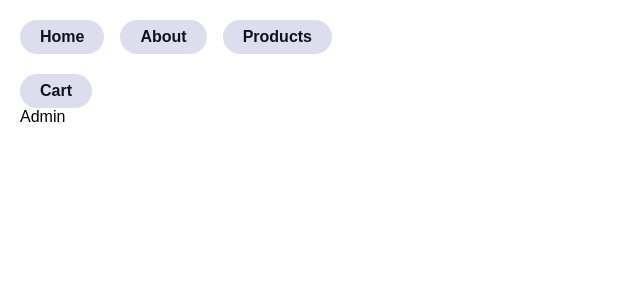
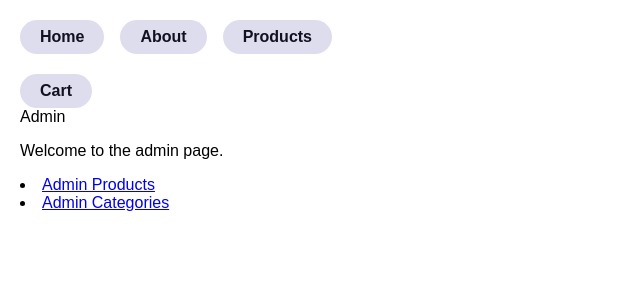
Before and after one commit to prae-mai/IERG4210-Project, a React (Create React App) app in the folder client/: page /admin in a window 1280 px wide. Shown: the top 300 px of the page, without its empty margins (0-640 px from the left). Built offline with nearby package versions, Linux system fonts and the light colour scheme; no server answers.

Commit message:
Add main Admin page

```diff
--- a/client/src/App.js
+++ b/client/src/App.js
@@ -10,6 +10,7 @@ import CartPreviewOverlay from "./shoppingcart/CartPreviewOverlay";
 import Home from "./pages/Home";
 import About from "./pages/About";
 import Products from "./pages/Products";
+import Admin from "./pages/Admin";
 import AdminProducts from "./pages/AdminProducts";
 import AdminCategories from "./pages/AdminCategories";
 import ShoppingCart from "./pages/ShoppingCart";
@@ -36,6 +37,7 @@ function App() {
 					/>
 					<Route path="/about" element={<About />} />
 					<Route path="/shopping-cart" element={<ShoppingCart />} />
+					<Route path="/admin" element={<Admin />} />
 					<Route path="/admin/products" element={<AdminProducts />} />
 					<Route path="/admin/categories" element={<AdminCategories />} />
 				</Routes>
--- /dev/null
+++ b/client/src/data/adminItems.js
@@ -0,0 +1,4 @@
+export const adminItems = [
+	{ label: "Admin Products", path: "/admin/products" },
+	{ label: "Admin Categories", path: "/admin/categories" },
+];
--- /dev/null
+++ b/client/src/pages/Admin.js
@@ -0,0 +1,24 @@
+import { NavLink } from "react-router-dom";
+import { useDocumentTitle } from "../utils/useDocumentTitle";
+import { adminItems } from "../data/adminItems";
+
+function Admin() {
+	useDocumentTitle("Admin");
+
+	return (
+		<div>
+			<p>Welcome to the admin page.</p>
+
+			{adminItems.map((item) => (
+					<li key={item.path}>
+						<NavLink to={item.path} end={item.path === "/"}>
+							{item.label}
+						</NavLink>
+					</li>
+				))}
+
+		</div>
+	);
+}
+
+export default Admin;
```
